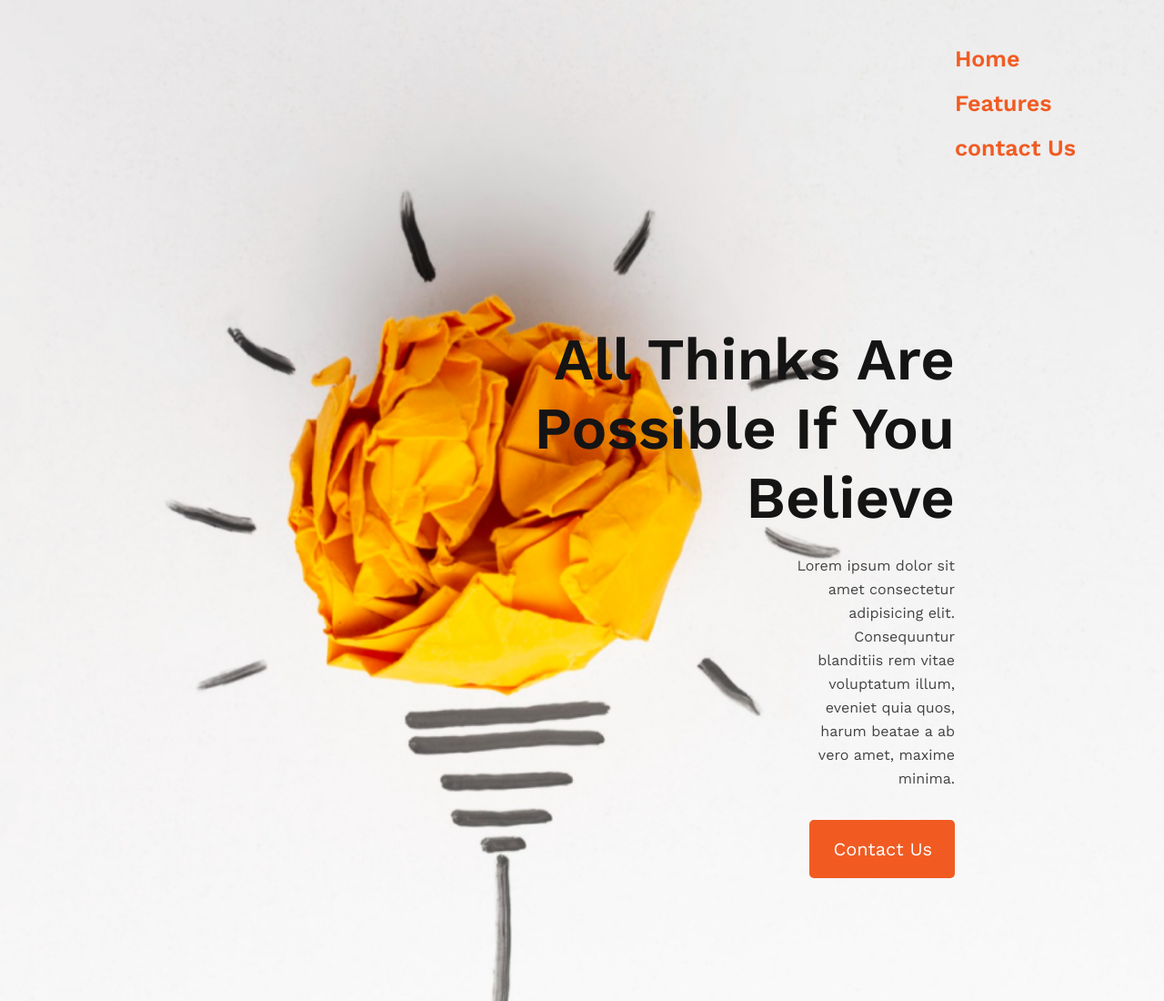
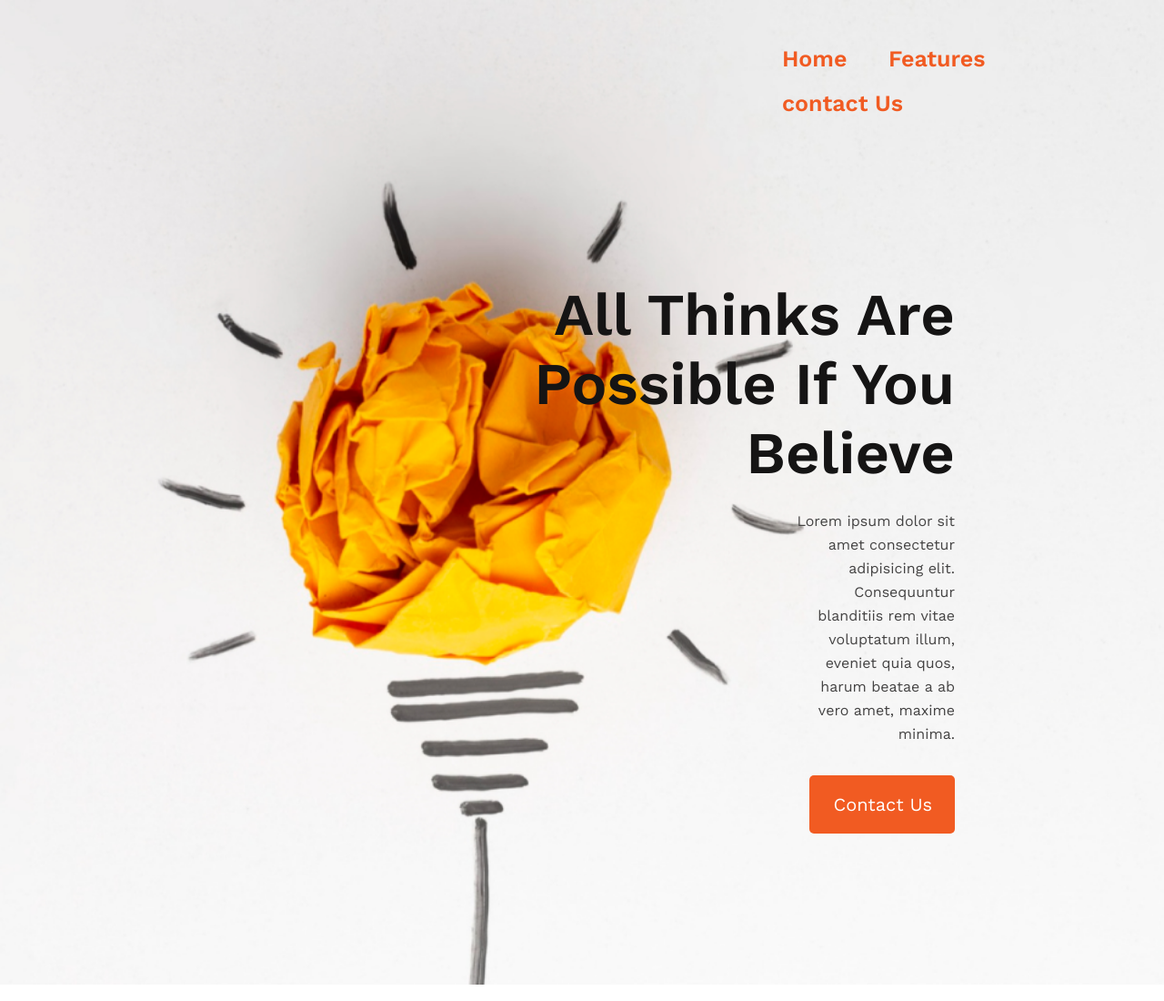
Before and after one commit to FKhushbu927/new-year-new-me, a plain HTML site: page index.html in a window 1280 px wide. Shown: the top 1100 px of the page at 91% size. Drawn offline with nearby package versions, Linux system fonts and the light colour scheme.

Commit message:
nav section fixed

```diff
--- a/styles/style.css
+++ b/styles/style.css
@@ -35,7 +35,7 @@ nav {
     justify-content: space-between;
     padding-top: 40px;
     padding-bottom: 40px;
-    padding-left: 990px;
+    padding-left: 800px;
     margin: auto;
 
 }
```
Also changed, not shown: index.html (+1 -1 lines).
